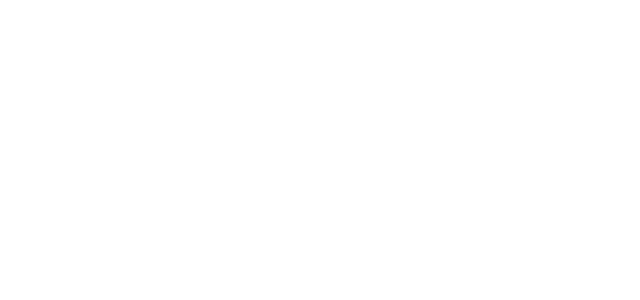
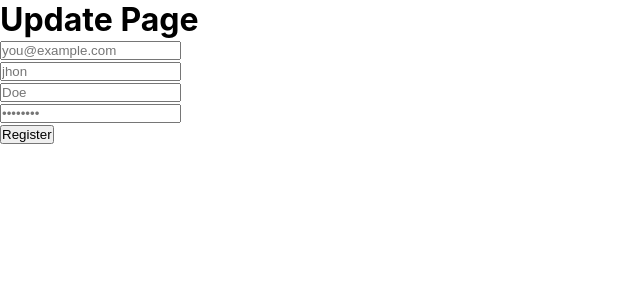
Before and after one commit to ErickBits/complete-app, a React (Create React App) app in the folder client/: page /update in a window 1280 px wide. Before the commit this address had no page. Shown: the top 300 px of the page, without its empty margins (0-640 px from the left). Built offline with nearby package versions, Linux system fonts and the light colour scheme.

Commit message:
profile function updated , update function added, profile function working now

```diff
--- a/client/src/App.js
+++ b/client/src/App.js
@@ -5,6 +5,7 @@ import Register from './views/Register.jsx';
 import SignUp from './views/SignUp.jsx';
 import ProfilePage from './views/ProfilePage.jsx';
 import Profile from './views/Profile.jsx';
+import Update from './views/Update.jsx';
 
 function App() {
   return (
@@ -15,6 +16,7 @@ function App() {
         <Route path="/signup" element={<SignUp />} />
         <Route path="/profilePage" element={<ProfilePage />} />
         <Route path="/profile" element={<Profile/>} />
+        <Route path="/update" element={<Update/>} />
       </Routes>
     </Router>
   );
--- a/client/src/components/Input.jsx
+++ b/client/src/components/Input.jsx
@@ -1,4 +1,4 @@
-function Inputs({placeholder,value,onChange,type}) {
+function Input({placeholder,value,onChange,type}) {
 
   return (
     <div>
@@ -13,4 +13,4 @@ function Inputs({placeholder,value,onChange,type}) {
   );
 }
 
-export default Inputs;
+export default Input;
--- a/client/src/views/Profile.jsx
+++ b/client/src/views/Profile.jsx
@@ -4,12 +4,16 @@ function Profile({ name, email, lastname }) {
   // estado opcional para mostrar lo que trae la API
   const [user, setUser] = useState(null);
 
-  // función showData exactamente como la quieres usar
+  // función showData
   async function showData() {
     try {
+      const token = localStorage.getItem('token');
       const res = await fetch('http://localhost:5100/bread_network/profile', {
         method: 'GET',
-        headers: { 'Content-Type': 'application/json' }
+        headers: {
+          'Content-Type': 'application/json',
+          'Authorization': `Bearer ${token}`
+        }
       });
       if (!res.ok) throw new Error(`HTTP ${res.status}`);
       const data = await res.json();
--- a/client/src/views/SignUp.jsx
+++ b/client/src/views/SignUp.jsx
@@ -7,33 +7,37 @@ function SignUp() {
     const [password,setPassword] = useState('');
 
     async function LogIn(e) {
-        e.preventDefault();
-
-        const Data = {
-            email,
-            password
-        }
+    e.preventDefault();
+        const Data = { email, password };
 
         try {
             const response = await fetch("http://localhost:5100/bread_network/login", {
                 method: "POST",
-                headers: {
-                    "Content-Type": "application/json"
-                },
+                headers: { "Content-Type": "application/json" },
                 body: JSON.stringify(Data)
-            })
+            });
 
-        if(!response.ok) throw new Error('Network response was not ok');
+            // Leer el body UNA sola vez
+            const result = await response.json();
 
-        const result = await response.json();
-        console.log('User loged:', result);
-        alert('User loged successfully!');
+            // Manejar error HTTP antes de usar result
+            if (!response.ok) {
+                throw new Error(result?.message || `HTTP ${response.status}`);
+            }
 
+            // Guardar token y continuar
+            const token = result.token;
+            if (token) localStorage.setItem('token', token);
+
+            console.log('User logged:', result);
+            alert('User logged successfully!');
+            // aquí puedes redirigir o actualizar estado global
         } catch (error) {
             console.error('Error:', error);
+            alert(`Login failed: ${error.message}`);
         }
+    }
 
-        }
 
     return (
         <div className="main-div">
--- /dev/null
+++ b/client/src/views/Update.jsx
@@ -0,0 +1,93 @@
+import { useState } from "react";
+import Button from "../components/Button";
+import Input from "../components/Input";
+
+function Update() {
+
+    const [email, setEmail] = useState('');
+    const [name, setName] = useState('');
+    const [lastname, setLastName] = useState('');
+    const [password, setPassword] = useState('');
+
+    async function UpdateUser(e) {
+        e.preventDefault();
+
+         const Data = [email,name,lastname,password];
+
+         try {
+            const response = await fetch("http://localhost:5100/bread_network/update", {
+                method: "PUT",
+                headers: { "Content-Type": "application/json" },
+                body: JSON.stringify(Data)
+            });
+
+            // Leer el body UNA sola vez
+            const result = await response.json();
+
+            // Manejar error HTTP
+            if (!response.ok) {
+                throw new Error(result?.message || `HTTP ${response.status}`);
+            }
+
+            // Guardar token y continuar
+            const token = result.token;
+            if (token) localStorage.setItem('token', token);
+
+            console.log('User updated:', result);
+            alert('User updated successfully!');
+            // aquí puedes redirigir o actualizar estado global
+        } catch (error) {
+            console.error('Error:', error);
+            alert(`update failed: ${error.message}`);
+        }
+
+    }
+
+    return (
+        <div className="main-div">
+        <div>
+            <h1>Update Page</h1>
+            <form
+            className="Update-form"
+            onSubmit={UpdateUser}
+            >
+            <Input
+                type="email"
+                value={email}
+                onChange={e => setEmail(e.target.value)}
+                placeholder="you@example.com"
+                required
+            />
+            <Input
+                type="text"
+                value={name}
+                onChange={e => setName(e.target.value)}
+                placeholder="jhon"
+                required
+            />
+            <Input
+                type="text"
+                value={lastname}
+                onChange={e => setLastName(e.target.value)}
+                placeholder="Doe"
+                required
+            />
+            <Input
+                type="password"
+                value={password}
+                onChange={e => setPassword(e.target.value)}
+                placeholder="••••••••"
+                required
+            />
+            <Button
+                type={"submit"}
+                text={"Register"}
+            />
+            </form>
+        </div>
+        </div>
+    );
+
+}
+
+export default Update;
```
Also changed, not shown: 2 other files (tests, documents, lock files or other folders).
